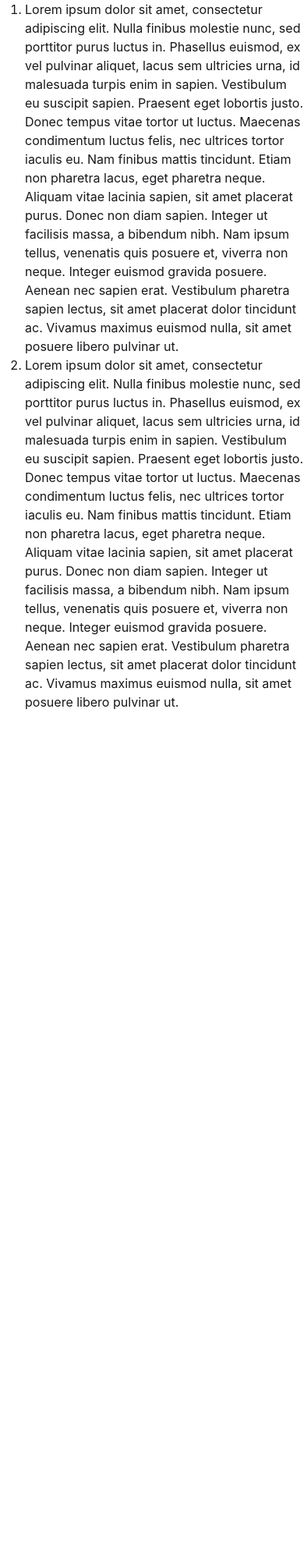
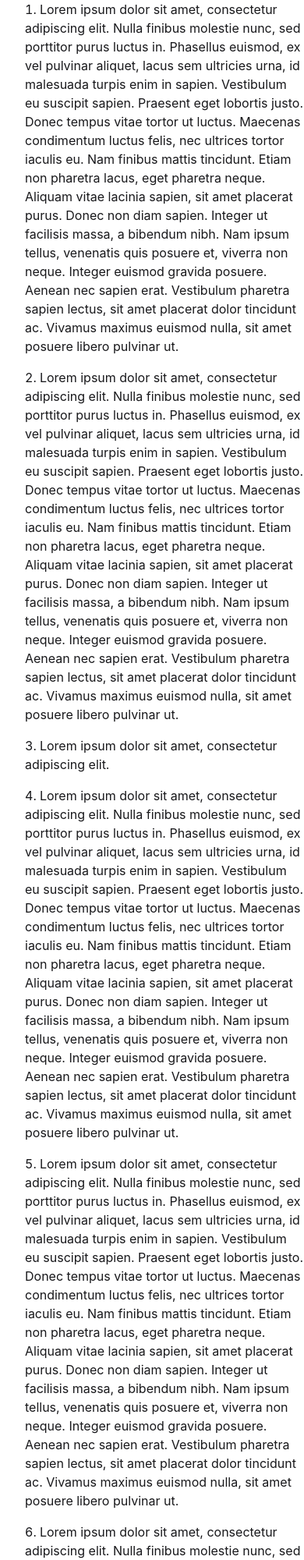
Before and after one commit to JurnGG/UI-2-oef, a website built with Vite: page responsive_tailwind/index.html in a window 390 px wide. Shown: the top 2000 px of the page at 78% size. Before the commit the page ends 912 px from the top, so only its background shows below. Built offline with nearby package versions, Linux system fonts and the light colour scheme.

Commit message:
add working version of responsive_tailwind

```diff
--- a/responsive_tailwind/index.html
+++ b/responsive_tailwind/index.html
@@ -7,8 +7,81 @@
     <meta name="viewport" content="width=device-width, initial-scale=1.0" />
     <script type="module" src="/src/main.ts"></script>
   </head>
-  <body class="flex ml-8">
-    <ol class="list-decimal">
+  <body class="ml-8">
+    <ol
+      class="grid grid-cols-1 md:grid-cols-3 lg:grid-cols-4 gap-4 list-decimal list-inside"
+    >
+      <li>
+        Lorem ipsum dolor sit amet, consectetur adipiscing elit. Nulla finibus
+        molestie nunc, sed porttitor purus luctus in. Phasellus euismod, ex vel
+        pulvinar aliquet, lacus sem ultricies urna, id malesuada turpis enim in
+        sapien. Vestibulum eu suscipit sapien. Praesent eget lobortis justo.
+        Donec tempus vitae tortor ut luctus. Maecenas condimentum luctus felis,
+        nec ultrices tortor iaculis eu. Nam finibus mattis tincidunt. Etiam non
+        pharetra lacus, eget pharetra neque. Aliquam vitae lacinia sapien, sit
+        amet placerat purus. Donec non diam sapien. Integer ut facilisis massa,
+        a bibendum nibh. Nam ipsum tellus, venenatis quis posuere et, viverra
+        non neque. Integer euismod gravida posuere. Aenean nec sapien erat.
+        Vestibulum pharetra sapien lectus, sit amet placerat dolor tincidunt ac.
+        Vivamus maximus euismod nulla, sit amet posuere libero pulvinar ut.
+      </li>
+      <li>
+        Lorem ipsum dolor sit amet, consectetur adipiscing elit. Nulla finibus
+        molestie nunc, sed porttitor purus luctus in. Phasellus euismod, ex vel
+        pulvinar aliquet, lacus sem ultricies urna, id malesuada turpis enim in
+        sapien. Vestibulum eu suscipit sapien. Praesent eget lobortis justo.
+        Donec tempus vitae tortor ut luctus. Maecenas condimentum luctus felis,
+        nec ultrices tortor iaculis eu. Nam finibus mattis tincidunt. Etiam non
+        pharetra lacus, eget pharetra neque. Aliquam vitae lacinia sapien, sit
+        amet placerat purus. Donec non diam sapien. Integer ut facilisis massa,
+        a bibendum nibh. Nam ipsum tellus, venenatis quis posuere et, viverra
+        non neque. Integer euismod gravida posuere. Aenean nec sapien erat.
+        Vestibulum pharetra sapien lectus, sit amet placerat dolor tincidunt ac.
+        Vivamus maximus euismod nulla, sit amet posuere libero pulvinar ut.
+      </li>
+      <li>Lorem ipsum dolor sit amet, consectetur adipiscing elit.</li>
+      <li>
+        Lorem ipsum dolor sit amet, consectetur adipiscing elit. Nulla finibus
+        molestie nunc, sed porttitor purus luctus in. Phasellus euismod, ex vel
+        pulvinar aliquet, lacus sem ultricies urna, id malesuada turpis enim in
+        sapien. Vestibulum eu suscipit sapien. Praesent eget lobortis justo.
+        Donec tempus vitae tortor ut luctus. Maecenas condimentum luctus felis,
+        nec ultrices tortor iaculis eu. Nam finibus mattis tincidunt. Etiam non
+        pharetra lacus, eget pharetra neque. Aliquam vitae lacinia sapien, sit
+        amet placerat purus. Donec non diam sapien. Integer ut facilisis massa,
+        a bibendum nibh. Nam ipsum tellus, venenatis quis posuere et, viverra
+        non neque. Integer euismod gravida posuere. Aenean nec sapien erat.
+        Vestibulum pharetra sapien lectus, sit amet placerat dolor tincidunt ac.
+        Vivamus maximus euismod nulla, sit amet posuere libero pulvinar ut.
+      </li>
+      <li>
+        Lorem ipsum dolor sit amet, consectetur adipiscing elit. Nulla finibus
+        molestie nunc, sed porttitor purus luctus in. Phasellus euismod, ex vel
+        pulvinar aliquet, lacus sem ultricies urna, id malesuada turpis enim in
+        sapien. Vestibulum eu suscipit sapien. Praesent eget lobortis justo.
+        Donec tempus vitae tortor ut luctus. Maecenas condimentum luctus felis,
+        nec ultrices tortor iaculis eu. Nam finibus mattis tincidunt. Etiam non
+        pharetra lacus, eget pharetra neque. Aliquam vitae lacinia sapien, sit
+        amet placerat purus. Donec non diam sapien. Integer ut facilisis massa,
+        a bibendum nibh. Nam ipsum tellus, venenatis quis posuere et, viverra
+        non neque. Integer euismod gravida posuere. Aenean nec sapien erat.
+        Vestibulum pharetra sapien lectus, sit amet placerat dolor tincidunt ac.
+        Vivamus maximus euismod nulla, sit amet posuere libero pulvinar ut.
+      </li>
+      <li>
+        Lorem ipsum dolor sit amet, consectetur adipiscing elit. Nulla finibus
+        molestie nunc, sed porttitor purus luctus in. Phasellus euismod, ex vel
+        pulvinar aliquet, lacus sem ultricies urna, id malesuada turpis enim in
+        sapien. Vestibulum eu suscipit sapien. Praesent eget lobortis justo.
+        Donec tempus vitae tortor ut luctus. Maecenas condimentum luctus felis,
+        nec ultrices tortor iaculis eu. Nam finibus mattis tincidunt. Etiam non
+        pharetra lacus, eget pharetra neque. Aliquam vitae lacinia sapien, sit
+        amet placerat purus. Donec non diam sapien. Integer ut facilisis massa,
+        a bibendum nibh. Nam ipsum tellus, venenatis quis posuere et, viverra
+        non neque. Integer euismod gravida posuere. Aenean nec sapien erat.
+        Vestibulum pharetra sapien lectus, sit amet placerat dolor tincidunt ac.
+        Vivamus maximus euismod nulla, sit amet posuere libero pulvinar ut.
+      </li>
       <li>
         Lorem ipsum dolor sit amet, consectetur adipiscing elit. Nulla finibus
         molestie nunc, sed porttitor purus luctus in. Phasellus euismod, ex vel
```
